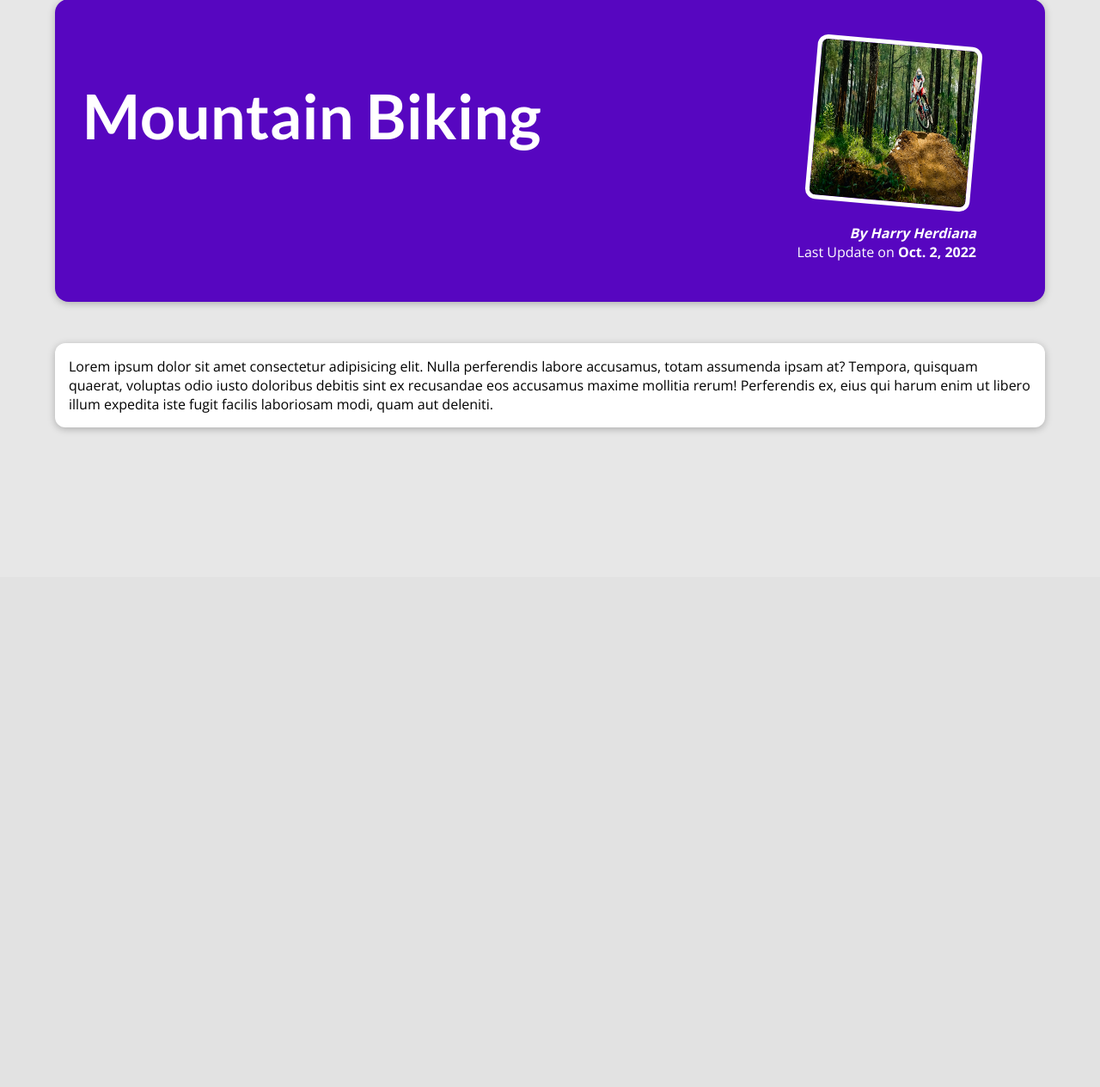
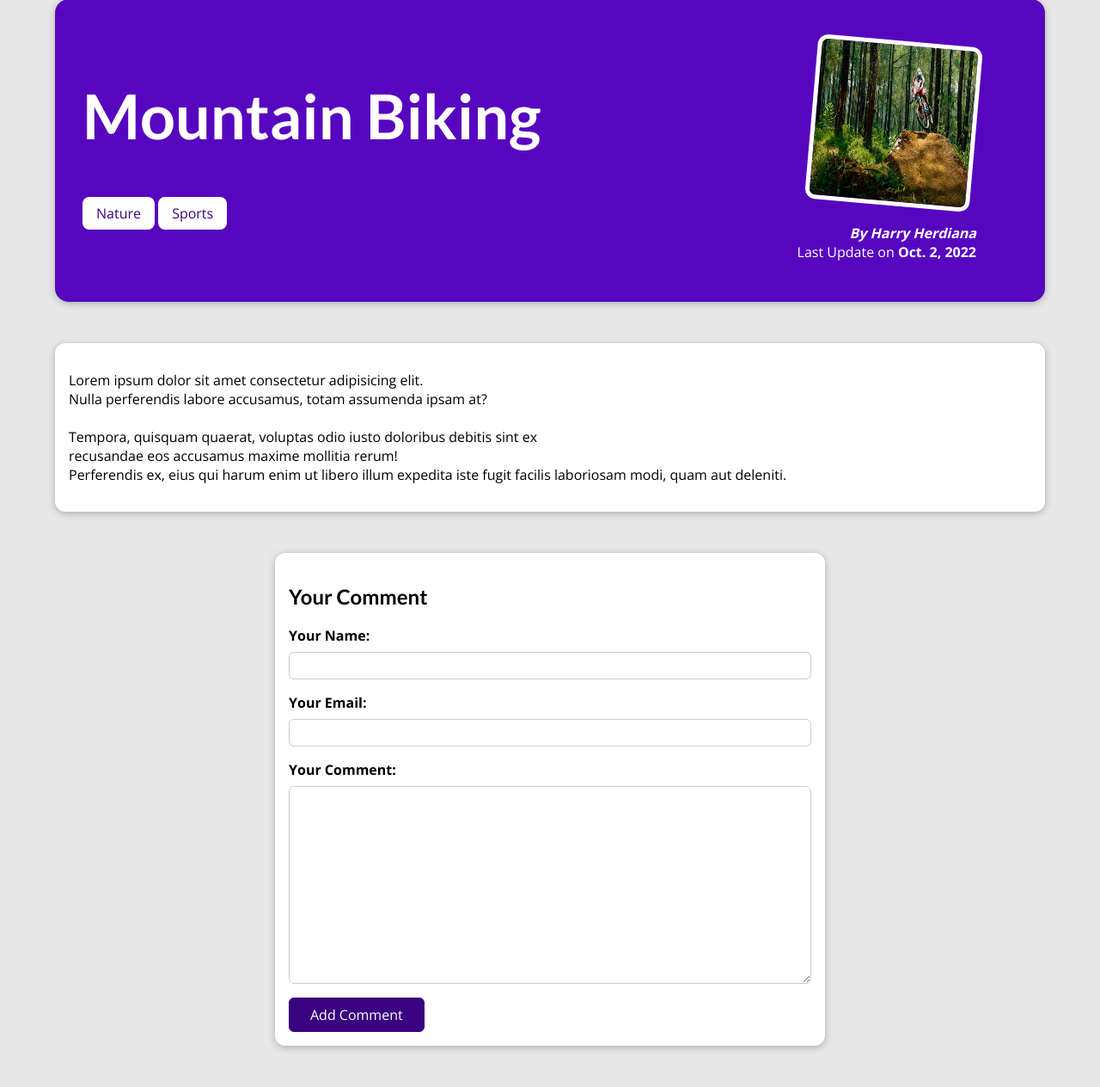
Before and after one commit to harryHerdiana/django-blog-project, a Django app: page /post/mountain-biking in a window 1280 px wide. Shown: the part 129-1393 px from the top of the page at 86% size. Before the commit the page ends 630 px from the top, so only its background shows below. Run offline with Django 3.2, Linux system fonts and the light colour scheme; data comes from the database, SQL or seed files in the repository.

Commit message:
add comment form on template

```diff
--- /dev/null
+++ b/blog/forms.py
@@ -0,0 +1,21 @@
+from django import forms
+from django.forms import fields
+
+from .models import Comment
+
+
+class CommentForm(forms.ModelForm):
+    class Meta:
+        model = Comment
+        exclude = ["post"]
+        labels = {
+            "user_name": "Your Name",
+            "user_email": "Your Email",
+            "text": "Your Comment"
+        }
+        error_messages = {
+            "user_name": {
+                "required": "Your name must not be empty!",
+                "max_length": "Please enter a shorter name!"
+            }
+        }
--- a/blog/models.py
+++ b/blog/models.py
@@ -23,7 +23,7 @@ class Post(models.Model):
     author = models.ForeignKey(Author, on_delete=models.SET_NULL,related_name="posts",null=True)
     excerpt = models.CharField(max_length=100,null=True)
     title = models.CharField(max_length=50)
-    image_name = models.CharField(max_length=50)
+    image = models.ImageField(upload_to="posts",null=True)
     date = models.DateField(auto_now=False)
     slug = models.SlugField(default="", blank=True, null=False, db_index=True)
     content = models.TextField(validators=[MinLengthValidator(10)])
@@ -32,3 +32,10 @@ class Post(models.Model):
         return f"{self.title} by {self.author}"
     def get_absolute_url(self):
         return reverse("post_detail_page", args=[self.slug])
+
+
+class Comment(models.Model):
+    user_name = models.CharField(max_length=100)
+    user_email = models.EmailField()
+    text = models.TextField(max_length=150)
+    post = models.ForeignKey(Post,on_delete=models.CASCADE,related_name="comments")
--- a/blog/static/blog/post_detail.css
+++ b/blog/static/blog/post_detail.css
@@ -60,3 +60,121 @@ body {
     border-radius: 12px;
     box-shadow: 0 2px 8px rgba(0, 0, 0, 0.25);
   }
+
+
+.tag {
+  background-color: white;
+  color: #390281;
+  padding: 0.5rem 1rem;
+  border-radius: 8px;
+}
+
+#comment-form {
+  margin: 3rem auto;
+  width: 90%;
+  max-width: 40rem;
+  border-radius: 12px;
+  background-color: white;
+  box-shadow: 0 2px 8px rgba(0, 0, 0, 0.25);
+  padding: 1rem;
+}
+
+#comment-form button {
+  font: inherit;
+  background-color: #390281;
+  color: white;
+  border: 1px solid #390281;
+  padding: 0.5rem 1.5rem;
+  border-radius: 6px;
+  cursor: pointer;
+}
+
+#comment-form button:hover,
+#comment-form button:active {
+  background-color: #4f0ba7;
+  border-color: #4f0ba7;
+}
+
+.form-control {
+  margin-bottom: 1rem;
+}
+
+.form-control label {
+  font-weight: bold;
+  margin-bottom: 0.5rem;
+  display: block;
+}
+
+.form-control input,
+.form-control textarea {
+  display: block;
+  width: 100%;
+  font: inherit;
+  padding: 0.25rem;
+  border-radius: 6px;
+  border: 1px solid #ccc;
+}
+
+.errorlist {
+  list-style: none;
+  margin: 0.5rem 0;
+  padding: 0;
+  color: #d6000b;
+}
+
+.invalid label {
+  color: #d6000b;
+}
+
+.invalid input,
+.invalid textarea {
+  border-color: #d6000b;
+  background-color: #ffe6e7;
+}
+
+#alert {
+  margin: 8rem auto 3rem auto;
+  border: 1px solid #d6000b;
+  background-color: #ffe6e7;
+  padding: 1rem;
+  width: 90%;
+  max-width: 40rem;
+}
+
+#alert a {
+  text-decoration: none;
+  border: 1px solid #d6000b;
+  background-color: #d6000b;
+  color: white;
+  padding: 0.25rem 1.5rem;
+  border-radius: 6px;
+}
+
+#comments {
+  margin: 3rem auto;
+  width: 90%;
+  max-width: 60rem;
+  border-radius: 12px;
+  background-color: white;
+  box-shadow: 0 2px 8px rgba(0, 0, 0, 0.25);
+  padding: 1rem 2rem;
+}
+
+#comments ul {
+  list-style: none;
+  margin: 0;
+  padding: 0;
+}
+
+#comments li {
+  margin-bottom: 1rem;
+  border-bottom: 2px solid #ccc;
+}
+
+#comments li:last-of-type {
+  border-bottom: none;
+}
+
+#comments h2 {
+  color: #464646;
+}
--- a/blog/templates/blog/includes/post.html
+++ b/blog/templates/blog/includes/post.html
@@ -1,10 +1,7 @@
-{% load static %}
-
-
 <li>
     <article class="post">
         <a href="{% url 'post_detail_page' post.slug %}">
-            <img src="{% static 'blog/images/'|add:post.image_name %}"
+            <img src="{{post.image.url}}"
                  alt="{{post.title}}">
             <div class="post__content">
                 <h3>{{ post.title }}</h3>
--- a/blog/templates/blog/post_detail.html
+++ b/blog/templates/blog/post_detail.html
@@ -6,21 +6,35 @@
 {% endblock title %}
 
 {% block css_files %}
-<link rel="stylesheet"
-      href="{% static 'blog/post_detail.css' %}">
+<link rel="stylesheet" href="{% static 'blog/post_detail.css' %}" />
 {% endblock css_files %}
 {% block content %}
 <section id="summary">
-    <h2>{{post.title}}</h2>
-    <article>
-        <img src="{% static 'blog/images/'|add:post.image_name %}"
-             alt="Post Title">
-        <address>By {{post.author|title}}</address>
-        <div>Last Update on <time>{{post.date |date}}</time> </div>
-    </article>
+  <h2>{{post.title}}</h2>
+    <div>
+    {% for tag in post_tags %}
+      <span class="tag">{{ tag.caption }}</span>
+    {% endfor %}
+  </div>
+  <article>
+    <img src="{{post.image.url}}" alt="Post Title" />
+    <address>By {{post.author|title}}</address>
+    <div>Last Update on <time>{{post.date |date}}</time></div>
+  </article>
 </section>
 
-<main>
-{{post.content}}
-</main>
+<main>{{post.content|linebreaks}}</main>
+<div>
+  <section id="comment-form">
+    <h2>Your Comment</h2>
+    <form action="{% url "post_detail_page" post.slug %}">
+      {% csrf_token %} {% for form_field in comment_form %}
+      <div class="form-control">
+        {{form_field.label_tag}} {{form_field}} {{form_field.errors}}
+      </div>
+      {% endfor %}
+      <button>Add Comment</button>
+    </form>
+  </section>
+</div>
 {% endblock content %}
--- a/blog/urls.py
+++ b/blog/urls.py
@@ -3,7 +3,7 @@ from django.urls import path
 from . import views
 
 urlpatterns = [
-    path("", views.starting_page, name="starting_page"),
-    path("posts", views.posts, name="posts_page"),
-    path("post/<slug:slug>", views.post_detail, name="post_detail_page")
+    path("", views.StartingPageView.as_view() , name="starting_page"),
+    path("posts", views.PostsView.as_view(), name="posts_page"),
+    path("post/<slug:slug>", views.PostDetailView.as_view(), name="post_detail_page")
 ]
--- a/blog/views.py
+++ b/blog/views.py
@@ -1,95 +1,82 @@
 from django.shortcuts import get_object_or_404, render
-from datetime import date
-from .models import Post
-
-#Dummy Data
-
-# all_posts = [
-#     {
-#         "slug":"hike-in-the-mountains",
-#         "image":"mountains.jpg",
-#         "author":"Harry Herdiana",
-#         "date":date(2021,12,10),
-#         "title":"Mountain Hiking",
-#         "excerpt":"This is the best view ever, I forget all of my problem when I stayed here",
-#         "content":"""
-#         Lorem ipsum dolor sit amet consectetur adipisicing elit.
-#         Nulla perferendis labore accusamus, totam assumenda ipsam at?
-
-#         Tempora, quisquam quaerat, voluptas odio iusto doloribus debitis sint ex
-#         recusandae eos accusamus maxime mollitia rerum!
-#         Perferendis ex, eius qui harum enim ut libero illum expedita iste fugit facilis laboriosam modi, quam aut deleniti.
-#         """
-#     },
-#         {
-#         "slug":"programming-is-fun",
-#         "image":"coding.jpg",
-#         "author":"Harry Herdiana",
-#         "date":date(2021,10,25),
-#         "title":"Programming is Great",
-#         "excerpt":"One of the challenging yet rewarding skills is Programming, many failed and many success on this field.",
-#         "content":"""
-#         Lorem ipsum dolor sit amet consectetur adipisicing elit.
-#         Nulla perferendis labore accusamus, totam assumenda ipsam at?
-
-#         Tempora, quisquam quaerat, voluptas odio iusto doloribus debitis sint ex
-#         recusandae eos accusamus maxime mollitia rerum!
-#         Perferendis ex, eius qui harum enim ut libero illum expedita iste fugit facilis laboriosam modi, quam aut deleniti.
-#         """
-#     },
-#         {
-#         "slug":"fresh-mountain-landscape",
-#         "image":"woods.jpg",
-#         "author":"Harry Herdiana",
-#         "date":date(2022,5,12),
-#         "title":"Foresting",
-#         "excerpt":"Breathe deep the fresh air, escape the pollution of the City to the nature",
-#         "content":"""
-#         Lorem ipsum dolor sit amet consectetur adipisicing elit.
-#         Nulla perferendis labore accusamus, totam assumenda ipsam at?
-
-#         Tempora, quisquam quaerat, voluptas odio iusto doloribus debitis sint ex
-#         recusandae eos accusamus maxime mollitia rerum!
-#         Perferendis ex, eius qui harum enim ut libero illum expedita iste fugit facilis laboriosam modi, quam aut deleniti.
-#         """
-#     },
-#      {
-#         "slug":"mountain-biking",
-#         "image":"mountain-biking.jpeg",
-#         "author":"Harry Herdiana",
-#         "date":date(2022,2,10),
-#         "title":"Mountain Biking",
-#         "excerpt":"Rush your adrenaline with the most scenic view on the deep of mountain forest!",
-#         "content":"""
-#         Lorem ipsum dolor sit amet consectetur adipisicing elit.
-#         Nulla perferendis labore accusamus, totam assumenda ipsam at?
-
-#         Tempora, quisquam quaerat, voluptas odio iusto doloribus debitis sint ex
-#         recusandae eos accusamus maxime mollitia rerum!
-#         Perferendis ex, eius qui harum enim ut libero illum expedita iste fugit facilis laboriosam modi, quam aut deleniti.
-#         """
-#     },
-
-# ]
-new_all_posts = Post.objects.all().order_by("date")
+from django.http import HttpResponseRedirect
+from .models import Comment, Post
+from django.views.generic.base import TemplateView
+from django.views.generic import DetailView, ListView
+from django.views.generic.edit import FormView, CreateView
+from .forms import CommentForm
+from django.views import View
+from django.urls import reverse
 
 
-def starting_page(request):
-    latest_posts = new_all_posts[0:2]
-    return render(request,"blog/index.html",{
-        "posts":latest_posts
-    })
+new_all_posts = Post.objects.all().order_by("-date")
 
-def posts(request):
-    return render(request,"blog/all_posts.html",{
-        "all_posts":new_all_posts
-    })
+# def starting_page(request):
+#     latest_posts = new_all_posts[0:2]
+#     return render(request,"blog/index.html",{
+#         "posts":latest_posts
+#     })
+
+class StartingPageView(TemplateView):
+    template_name = "blog/index.html"
+    def get_context_data(self, **kwargs):
+        context = super().get_context_data(**kwargs)
+        context["posts"]=new_all_posts[0:2]
+        return context
 
 
-def post_detail(request, slug):
-    # identified_post = next(post for post in new_all_posts if post['slug']== slug)
-    identified_post = get_object_or_404(Post,slug=slug)
-    print(identified_post)
-    return render(request,"blog/post_detail.html",{
-        "post":identified_post
-    })
+
+# def posts(request):
+#     return render(request,"blog/all_posts.html",{
+#         "all_posts":new_all_posts
+#     })
+
+
+class PostsView(ListView):
+    template_name = "blog/all_posts.html"
+    model=Post
+    ordering = ["-date"]
+    context_object_name = "all_posts"
+
+
+
+# def post_detail(request, slug):
+#     # identified_post = next(post for post in new_all_posts if post['slug']== slug)
+#     identified_post = get_object_or_404(Post,slug=slug)
+#     print(identified_post)
+#     return render(request,"blog/post_detail.html",{
+#         "post":identified_post
+#     })
+
+class PostDetailView(View):
+    def get(self,request,slug):
+        post = Post.objects.get(slug=slug)
+        context = {
+            "post":post,
+            "post_tags":post.tag.all(),
+            "comment_form":CommentForm
+        }
+        return render(request,"blog/post_detail.html",context)
+
+    def post(self,request,slug):
+        comment_form = CommentForm(request.POST)
+        post = Post.objects.get(slug=slug)
+        if comment_form.is_valid():
+            comment = comment_form.save(commit=False)
+            comment.post = post
+            comment.save()
+            return HttpResponseRedirect(reverse("post_detail_page",args=[slug]))
+        context = {
+            "post":post,
+            "post_tags":post.tag.all(),
+            "comment_form":comment_form
+        }
+        return render(request,"blog/post-detail.html",context)
+
+
+
+
+# class CommentView(CreateView):
+#     form_class = CommentForm
+#     model = Comment
+#     template_name = "blog/post_detail.html"
--- a/blog_exercise/settings.py
+++ b/blog_exercise/settings.py
@@ -125,3 +125,6 @@ STATIC_URL = '/static/'
 STATICFILES_DIRS = [
     BASE_DIR + '/static/'
 ]
+
+MEDIA_ROOT = BASE_DIR+'/uploads'
+MEDIA_URL = '/files/'
--- a/blog_exercise/urls.py
+++ b/blog_exercise/urls.py
@@ -15,8 +15,10 @@ Including another URLconf
 """
 from django.contrib import admin
 from django.urls import path, include
+from django.conf.urls.static import static
+from django.conf import settings
 
 urlpatterns = [
     path('admin/', admin.site.urls),
     path("", include("blog.urls"))
-]
+] + static(settings.MEDIA_URL,document_root = settings.MEDIA_ROOT)
```
Also changed, not shown: blog/migrations/0004_auto_20211105_1313.py (added), blog/migrations/0005_comment.py (added), db.sqlite3, uploads/posts/coding.jpg (added), uploads/posts/mountain-biking.jpeg (added), uploads/posts/mountains.jpg (added).
